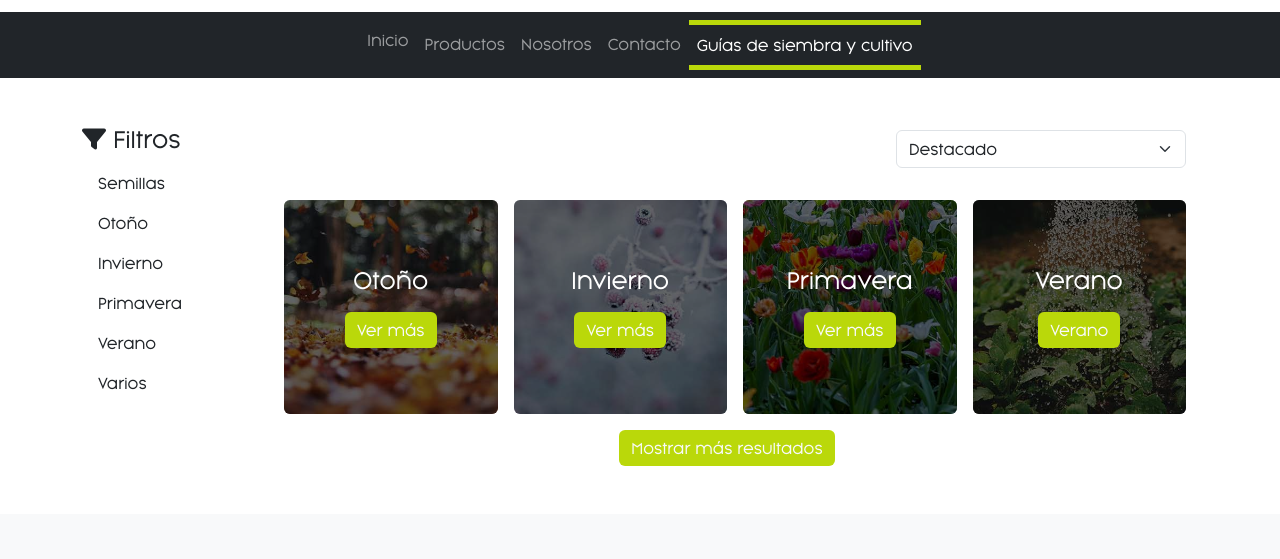
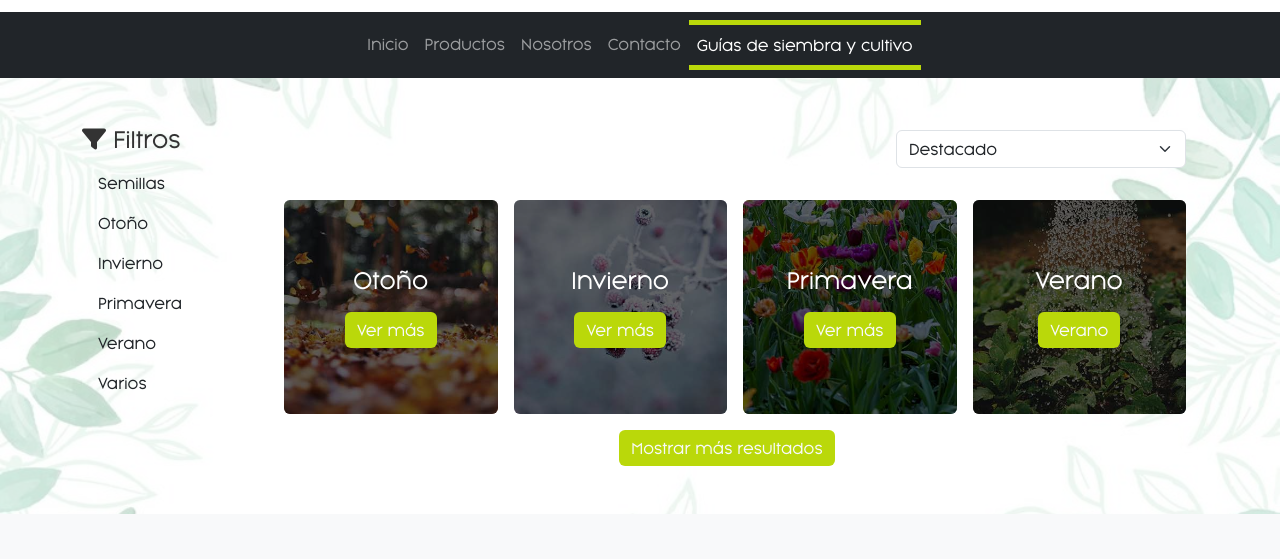
Before and after one commit to Erikatoranzo15/Green_House, a plain HTML site: page pages/guias_siembra.html in a window 1280 px wide. Shown: the part 76-635 px from the top of the page. Drawn offline with nearby package versions, Linux system fonts and the light colour scheme.

Commit message:
cambio-background

```diff
--- a/css/style.css
+++ b/css/style.css
@@ -1,4 +1,5 @@
   /* CONFIGURACION INICIAL */
+
   a {
       text-decoration: none;
   }
@@ -9,8 +10,22 @@
   }
 
   body {
-      font-family: "Gravitype-Minigap";
-  }
+    background: url('../images/background.jpg') no-repeat center center fixed;
+    background-size: cover;
+    position: relative;
+    color: #333;
+    font-family: "Gravitype-Minigap";
+}
+
+.overlay {
+    position: absolute;
+    top: 0;
+    left: 0;
+    width: 100%;
+    height: 100%;
+    background: rgba(255, 255, 255, 0.6);
+    z-index: -1;
+}
 
   /* CSS CUSTOMIZADO NAVBAR */
   .nav a:hover {
--- a/pages/guias_siembra.html
+++ b/pages/guias_siembra.html
@@ -14,6 +14,9 @@
 </head>
 
 <body>
+    <!-- OPACIDAD FONDO -->
+    <div class="overlay"></div>
+
     <!-- ICONO WHATSAPP -->
     <a href="https://api.whatsapp.com/send?phone=" class="whatsapp-float" target="_blank" title="Contactanos">
         <div class="whatsapp-icon text-light">
@@ -55,7 +58,7 @@
                 </button>
                 <div class="collapse navbar-collapse" id="navbarNav">
                     <ul class="navbar-nav mx-auto">
-                        <li class="nav-item"><a href="../index.html" class="nav-link mt-ms-1">Inicio</a></li>
+                        <li class="nav-item"><a href="../index.html" class="nav-link mt-1">Inicio</a></li>
                         <li class="nav-item"><a href="../pages/productos.html" class="nav-link mt-1">Productos</a></li>
                         <li class="nav-item"><a href="../pages/nosotros.html" class="nav-link mt-1">Nosotros</a></li>
                         <li class="nav-item"><a href="../pages/contacto.html" class="nav-link mt-1">Contacto</a>
```
Also changed, not shown: index.html (+3 -0 lines), pages/contacto.html (+3 -0 lines), pages/nosotros.html (+3 -0 lines), pages/productos.html (+3 -0 lines), images/background.jpg (added).
